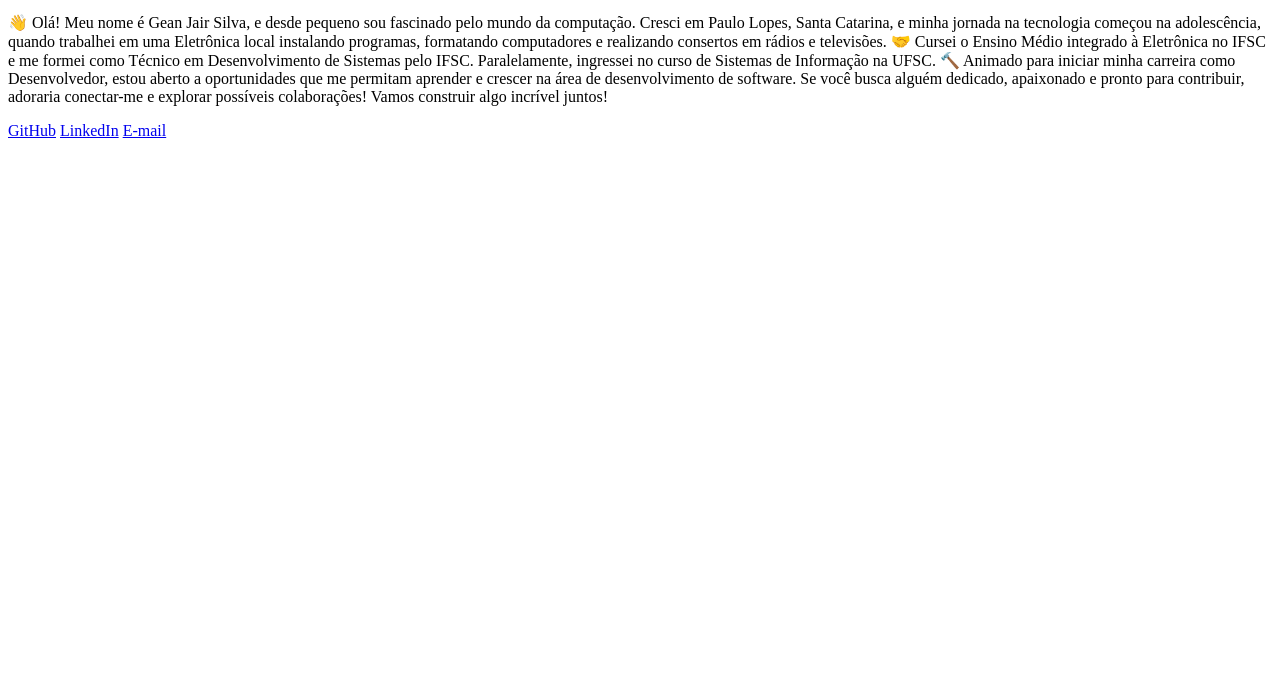
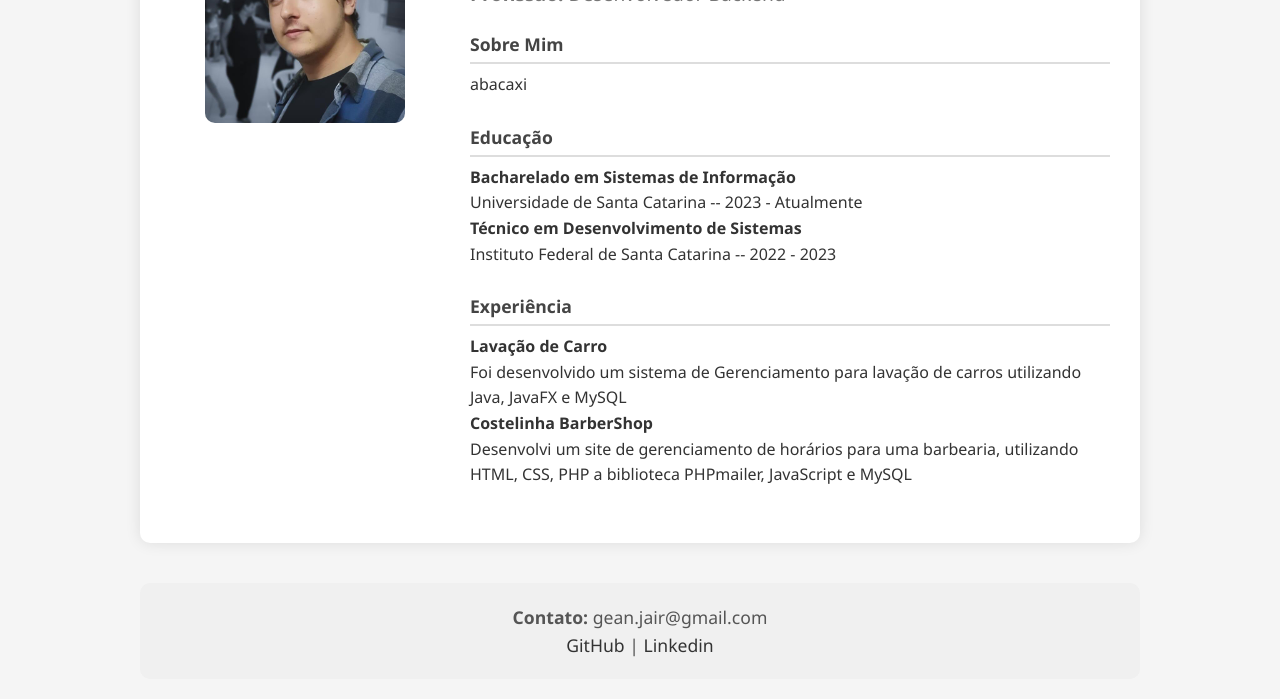
Before and after one commit to GeanJS/pagina-pessoal, a plain HTML site: page index.html in a window 1280 px wide. Shown: the part 127-826 px from the top of the page. Before the commit the page ends 800 px from the top, so only its background shows below. Drawn offline with Linux system fonts and the light colour scheme.

Commit message:
new things

```diff
--- a/index.html
+++ b/index.html
@@ -1,27 +1,63 @@
 <!DOCTYPE html>
-<html lang="en">
+<html lang="pt-BR">
 <head>
     <meta charset="UTF-8">
     <meta name="viewport" content="width=device-width, initial-scale=1.0">
+    <link rel="stylesheet" type="text/css" href="style.css" media="all" >
     <title>Página Pessoal</title>
 </head>
 <body>
-    <div class="container">
-       <img src="fotoDePerfil" alt="Foto de Perfil">
-       <h1>Gean Jair Silva</h1>
-       <p><strong>Profissão:</strong>Desenvoledor Backend</p>
-       <p>👋 Olá! Meu nome é Gean Jair Silva, e desde pequeno sou fascinado pelo mundo da computação. Cresci em Paulo Lopes, Santa Catarina, e minha jornada na tecnologia começou na adolescência, quando trabalhei em uma Eletrônica local instalando programas, formatando computadores e realizando consertos em rádios e televisões.
+   <div class="container">
+       <div class="photo">
+           <img src="./imgs/gean.jpg" alt="Foto de Perfil">
+       </div>
 
-🤝 Cursei o Ensino Médio integrado à Eletrônica no IFSC e me formei como Técnico em Desenvolvimento de Sistemas pelo IFSC. Paralelamente, ingressei no curso de Sistemas de Informação na UFSC.
+       <div class="content">
+           <h1>Gean Jair Silva</h1>
+           <p class="subtitle"><strong>Profissão:</strong> Desenvolvedor Backend</p>
 
-🔨 Animado para iniciar minha carreira como Desenvolvedor, estou aberto a oportunidades que me permitam aprender e crescer na área de desenvolvimento de software. Se você busca alguém dedicado, apaixonado e pronto para contribuir, adoraria conectar-me e explorar possíveis colaborações!
+           <section>
+            <div class="section-title">Sobre Mim</div>
+            <p>
+            abacaxi
+            </p>
+           </section>
 
-Vamos construir algo incrível juntos!</p>
-       <div class="links">
-           <a href="https://github.com/GeanJS" target="_blank">GitHub</a>
-           <a href="https://linkedin.com/in/geanjair" target="_blank">LinkedIn</a>
-           <a href="gean.jair@gmail.com">E-mail</a>
+           <section>
+            <div class="section-title">Educação</div>
+            <p>
+            <strong>Bacharelado em Sistemas de Informação</strong><br>
+            Universidade de Santa Catarina -- 2023 - Atualmente
+            </p>
+
+            <p>
+            <strong>Técnico em Desenvolvimento de Sistemas</strong><br>
+            Instituto Federal de Santa Catarina -- 2022 - 2023
+            </p>
+           </section>
+
+           <section>
+            <div class="section-title">Experiência</div>
+            <p>
+            <strong>Lavação de Carro</strong><br>
+            Foi desenvolvido um sistema de Gerenciamento para lavação de carros utilizando Java, JavaFX e MySQL
+            </p>
+
+            <p>
+            <strong>Costelinha BarberShop</strong><br>
+            Desenvolvi um site de gerenciamento de horários para uma barbearia, utilizando HTML, CSS, PHP a
+            biblioteca PHPmailer, JavaScript e MySQL
+            </p>
+
+           </section>
        </div>
-    </div>
+   </div>
+<footer>
+    <p><strong>Contato:</strong> gean.jair@gmail.com</p>
+    <p>
+    <a href="https://github.com/GeanJs" target="_black">GitHub</a> |
+    <a href="https://linkedin.com/in/geanjair/" target="_black">Linkedin</a>
+    </p>
+</footer>
 </body>
 </html>
--- /dev/null
+++ b/style.css
@@ -0,0 +1,102 @@
+/* Reset básico */
+* {
+  box-sizing: border-box;
+  margin: 0;
+  padding: 0;
+}
+
+body {
+  font-family: 'Segoe UI', sans-serif;
+  background-color: #f5f5f5;
+  color: #333;
+  line-height: 1.6;
+  padding: 20px;
+}
+
+.container {
+  max-width: 1000px;
+  margin: 0 auto;
+  background: #fff;
+  display: flex;
+  gap: 30px;
+  padding: 30px;
+  box-shadow: 0 0 15px rgba(0, 0, 0, 0.1);
+  border-radius: 10px;
+  flex-wrap: wrap;
+}
+
+.photo {
+  flex: 1 1 200px;
+  text-align: center;
+}
+
+.photo img {
+  width: 100%;
+  max-width: 200px;
+  border-radius: 10px;
+}
+
+.content {
+  flex: 2 1 500px;
+}
+
+h1 {
+  font-size: 2em;
+  margin-bottom: 5px;
+}
+
+.subtitle {
+  font-size: 1.2em;
+  color: #777;
+  margin-bottom: 20px;
+}
+
+section {
+  margin-bottom: 25px;
+}
+
+.section-title {
+  font-size: 1.1em;
+  font-weight: bold;
+  color: #444;
+  margin-bottom: 8px;
+  border-bottom: 2px solid #ddd;
+  padding-bottom: 4px;
+}
+
+@media (max-width: 768px) {
+  .container {
+    flex-direction: column;
+    padding: 20px;
+  }
+
+  .photo {
+    margin-bottom: 20px;
+  }
+
+  .content {
+    flex: 1 1 auto;
+  }
+}
+
+footer {
+    text-align: center;
+    padding: 20px;
+    margin-top: 40px;
+    background-color: #f0f0f0;
+    font-size: 1.1em;
+    color: #555;
+    border-radius: 10px;
+    max-width: 1000px;
+    margin-left: auto;
+    margin-right: auto;
+}
+
+footer a {
+    color: #333;
+    text-decoration: none;
+}
+
+footer a:hover {
+    text-decoration: underline;
+}
```
Also changed, not shown: imgs/gean.jpg (added).
